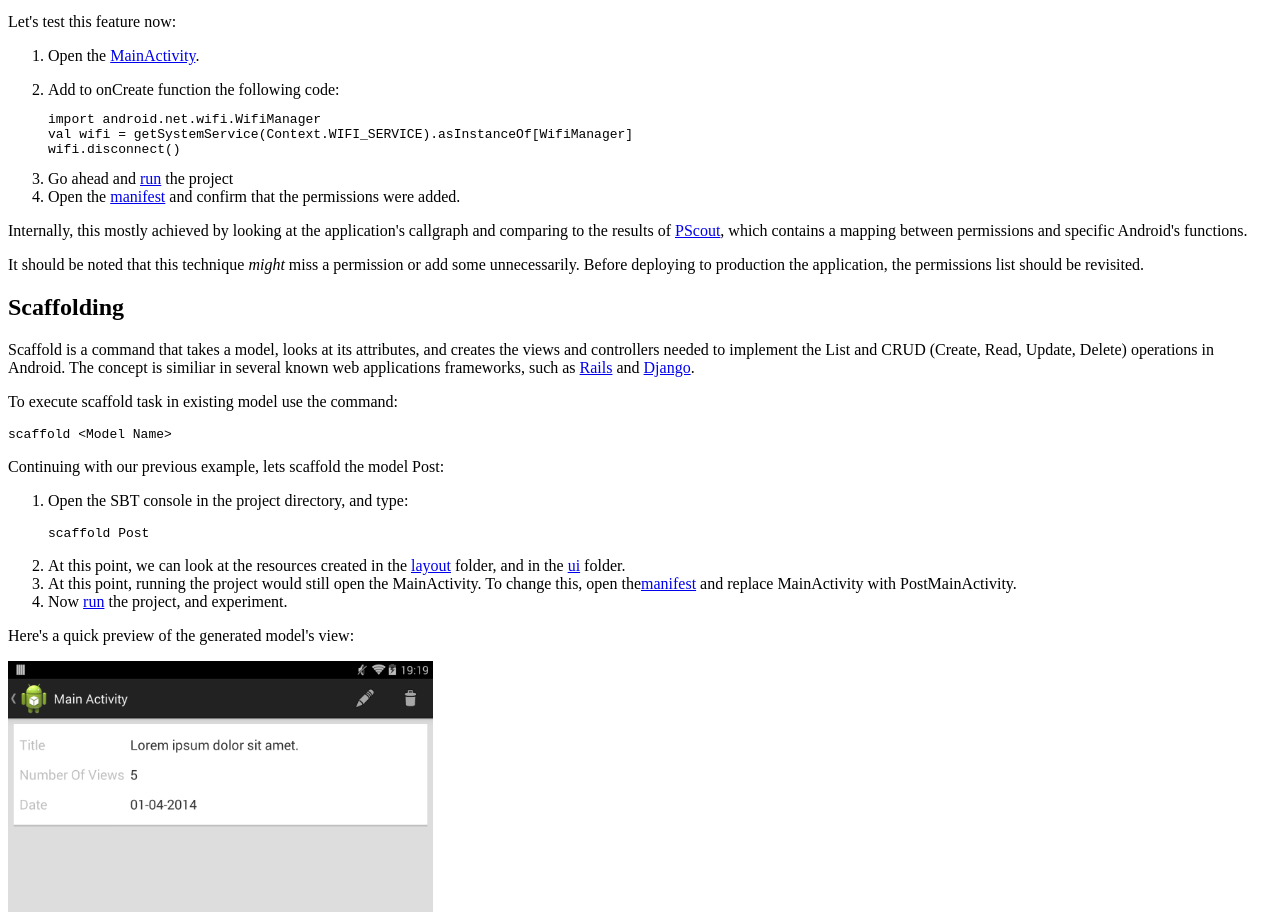
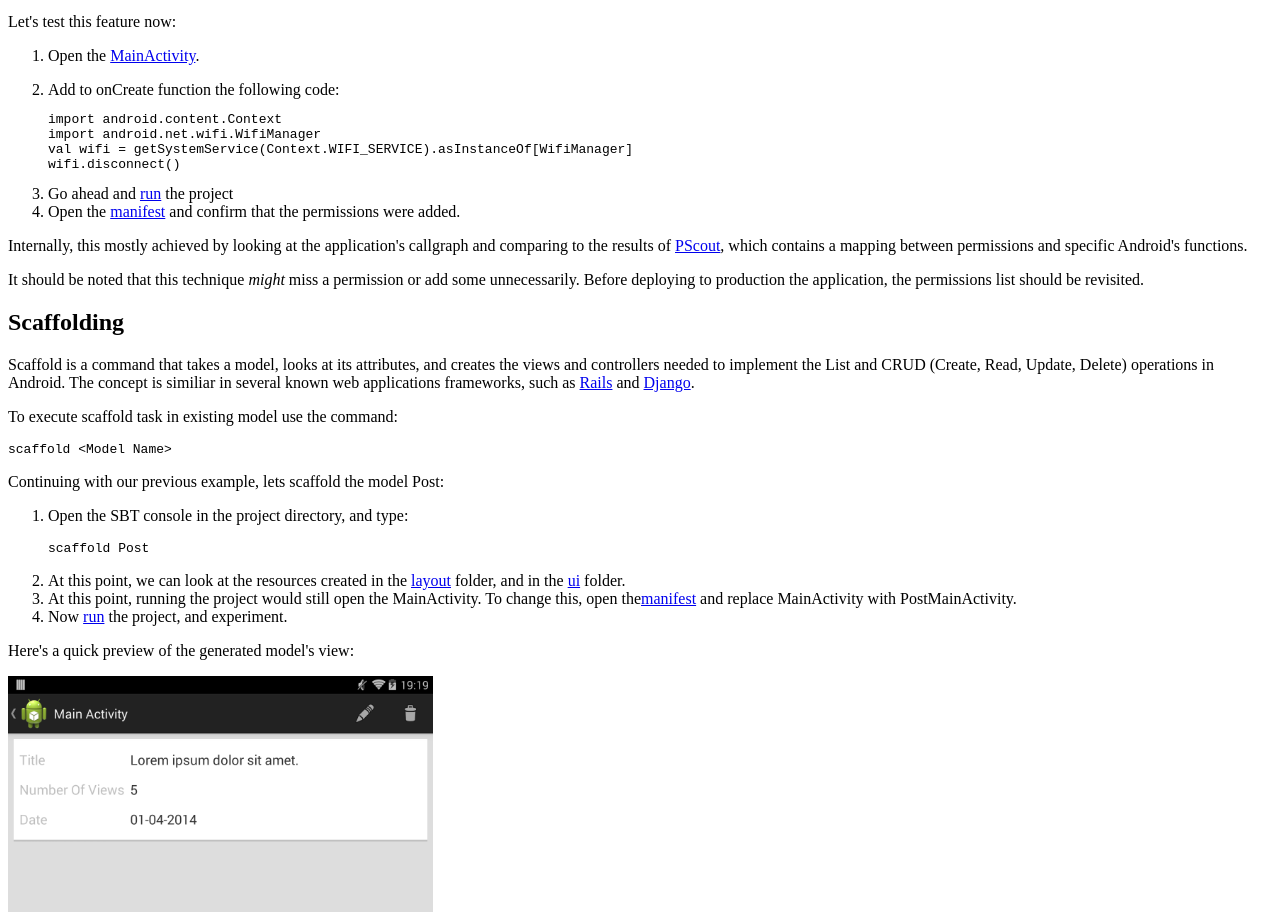
Before and after one commit to luismfonseca/agile-scala-android-example, a plain HTML site: page tutorial/index.html in a window 1280 px wide. Shown: the part 1852-2764 px from the top of the page. Drawn offline with Linux system fonts and the light colour scheme; files whose address does not match are found by name.

Commit message:
Added import in tutorial. Updated activator to latest version.

```diff
--- a/tutorial/index.html
+++ b/tutorial/index.html
@@ -80,7 +80,8 @@
 	<ol>
 		<li><p>Open the <a href="#code/src/main/scala/pt/pimentelfonseca/activatorexample/ui/MainActivity.scala" class="shortcut">MainActivity</a>.</p></li>
 		<li>Add to onCreate function the following code:
-			<pre><code>import android.net.wifi.WifiManager
+			<pre><code>import android.content.Context
+import android.net.wifi.WifiManager
 val wifi = getSystemService(Context.WIFI_SERVICE).asInstanceOf[WifiManager]
 wifi.disconnect()</code></pre></li>
 		<li>Go ahead and <a href="#run" class="shortcut">run</a> the project</li>
```
Also changed, not shown: 4 other files.
